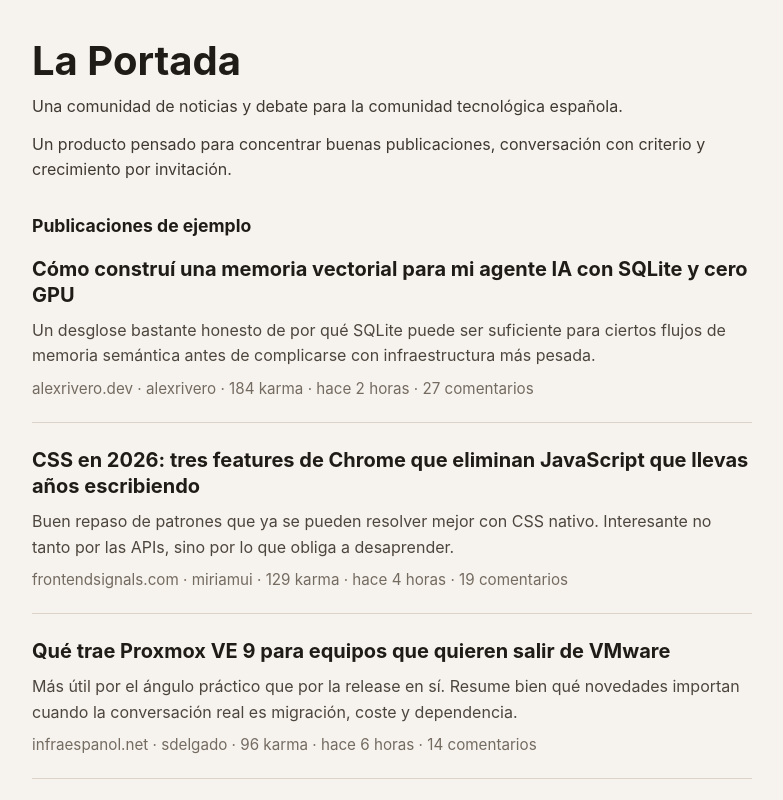
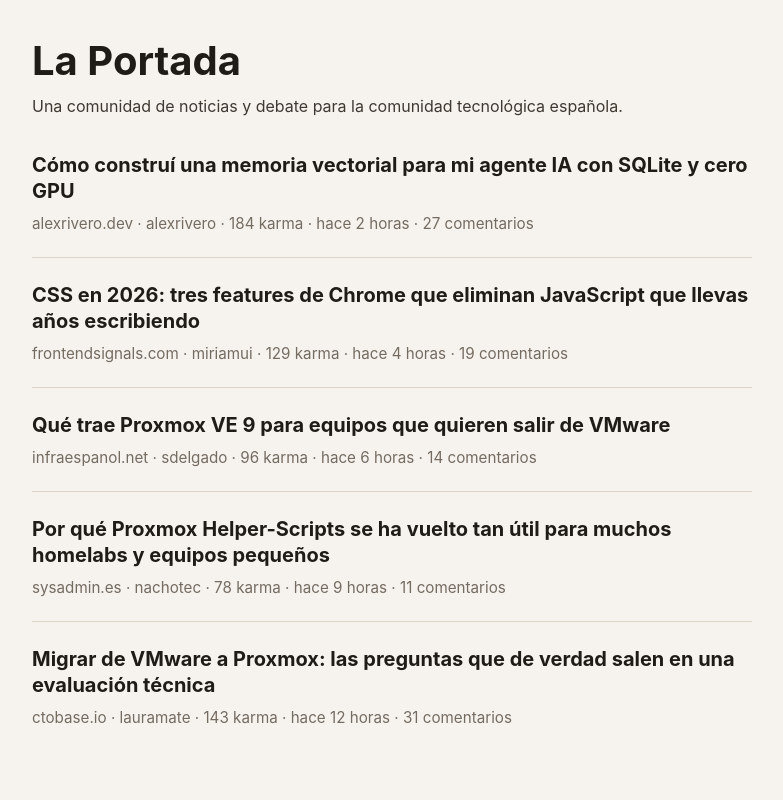
Before and after one commit to avanoldenbarneveld/discussion-platform, a React (Vite) app: page / in a window 1280 px wide. Shown: the top 800 px of the page, without its empty margins (248-1031 px from the left). Built offline with nearby package versions, Linux system fonts and the light colour scheme; the HTML template or start-up script is replaced by a standard one.

Commit message:
feat: refine App component introduction and remove example publications header

```diff
--- a/src/App.jsx
+++ b/src/App.jsx
@@ -8,18 +8,12 @@
       <p className="app-intro">
         Una comunidad de noticias y debate para la comunidad tecnológica española.
       </p>
-      <p className="app-intro">
-        Un producto pensado para concentrar buenas publicaciones, conversación
-        con criterio y crecimiento por invitación.
-      </p>
 
       <section className="post-list">
-        <h2>Publicaciones de ejemplo</h2>
 
         {posts.map((post) => (
           <article key={post.id} className="post-item">
             <h3 className="post-title">{post.title}</h3>
-            <p className="post-context">{post.context}</p>
             <p className="post-meta">
               {post.source} · {post.author} · {post.karma} karma · {post.timeAgo} ·{' '}
               {post.commentCount} comentarios
```
